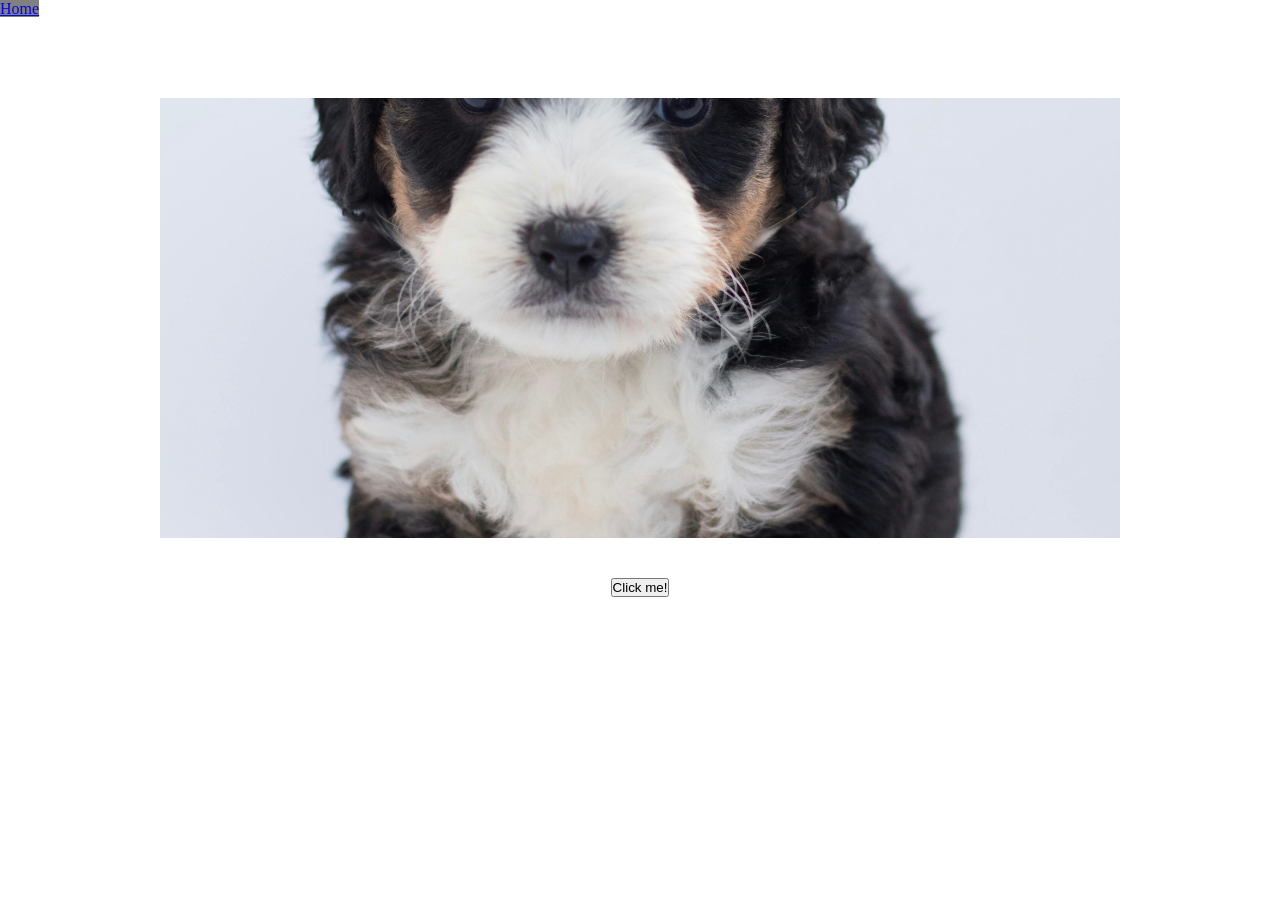
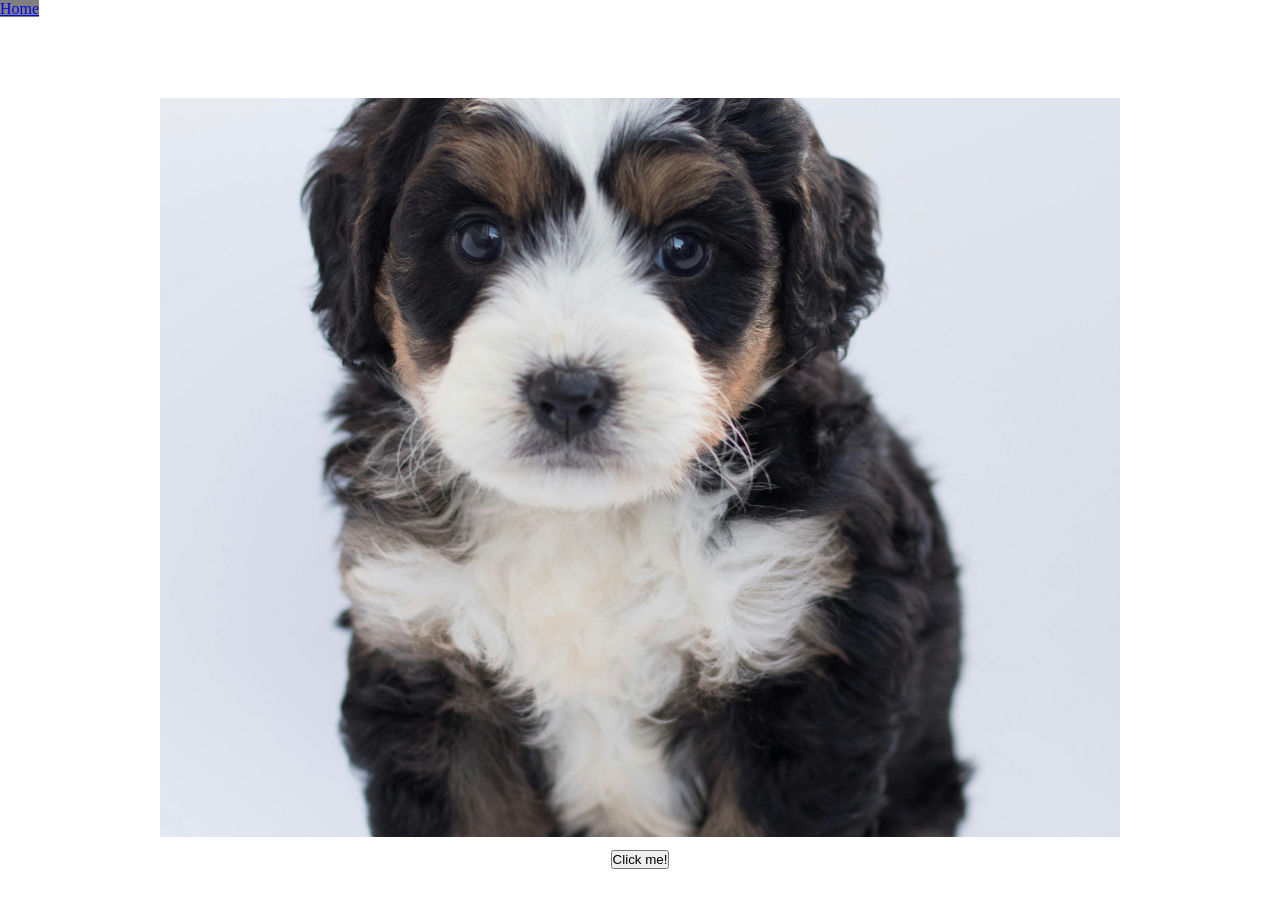
Before and after one commit to helena-aa/Week11-JS-randomImage, a plain HTML site: page random-image.html in a window 1280 px wide. Drawn offline with Linux system fonts and the light colour scheme.

Commit message:
Update randomImage.css

```diff
--- a/css/randomImage.css
+++ b/css/randomImage.css
@@ -5,12 +5,12 @@
 }
 
 .container {
-    height: 100vh;
+    height: 140vh;
     text-align: center;
 }
 
 .image-container {
-    height: 50%;
+    height: 60%;
     margin: 5rem auto;
     width: 75%;
 }
```
